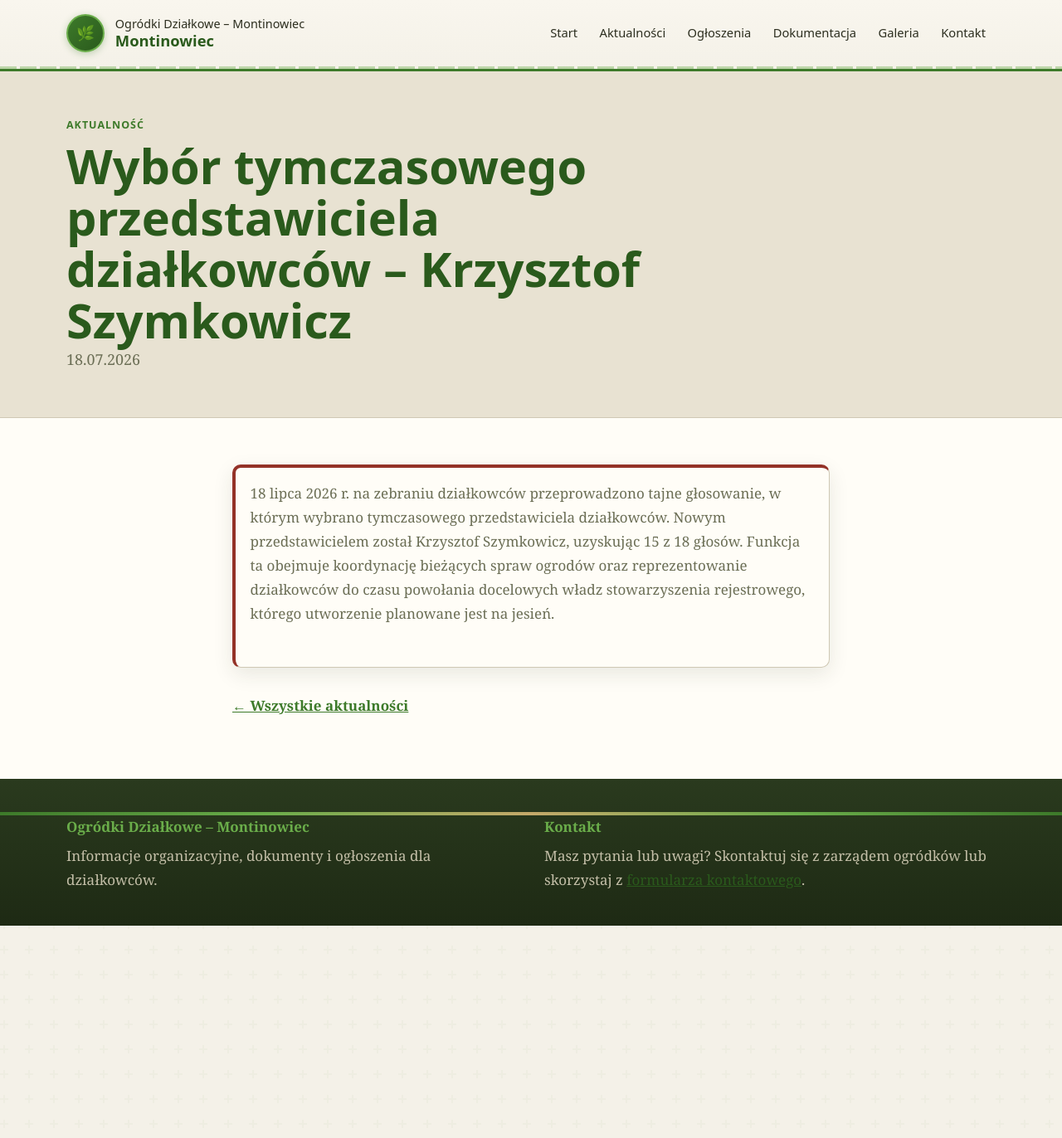
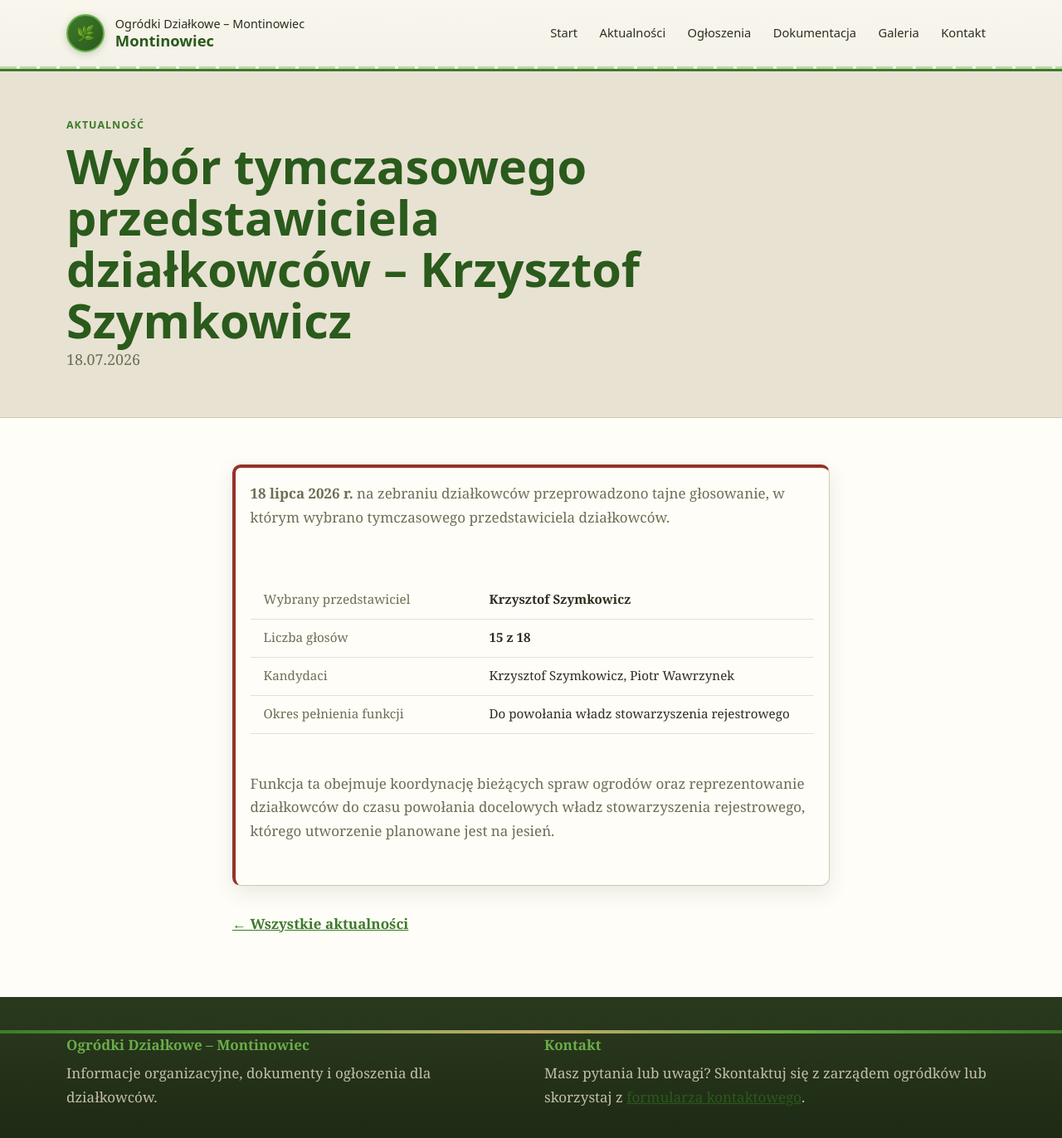
Before and after one commit to brxie/montin-page, a Jekyll site: the page built from _announcements/2026-07-18-wybor-przedstawiciela.md, in a window 1280 px wide and 1378 px high. Shown: the top 1372 px of the window at 83% size. Built offline with Jekyll 4.4.1, drawn with Linux system fonts in a browser that asks for light colours.

Commit message:
Lepsze formatowanie podstrony: lead + tabela wyników + CSS

```diff
--- a/_announcements/2026-07-18-wybor-przedstawiciela.md
+++ b/_announcements/2026-07-18-wybor-przedstawiciela.md
@@ -8,4 +8,29 @@ slug: podsumowanie-spotkania-2026-07-18
 permalink: /aktualnosci/podsumowanie-spotkania-2026-07-18/
 ---
 
-18 lipca 2026 r. na zebraniu działkowców przeprowadzono tajne głosowanie, w którym wybrano tymczasowego przedstawiciela działkowców. Nowym przedstawicielem został Krzysztof Szymkowicz, uzyskując 15 z 18 głosów. Funkcja ta obejmuje koordynację bieżących spraw ogrodów oraz reprezentowanie działkowców do czasu powołania docelowych władz stowarzyszenia rejestrowego, którego utworzenie planowane jest na jesień.
+<p class="lead">
+  <strong>18 lipca 2026 r.</strong> na zebraniu działkowców przeprowadzono tajne głosowanie, w którym wybrano tymczasowego przedstawiciela działkowców.
+</p>
+
+<table class="results-table">
+  <tbody>
+    <tr>
+      <td>Wybrany przedstawiciel</td>
+      <td><strong>Krzysztof Szymkowicz</strong></td>
+    </tr>
+    <tr>
+      <td>Liczba głosów</td>
+      <td><strong>15 z 18</strong></td>
+    </tr>
+    <tr>
+      <td>Kandydaci</td>
+      <td>Krzysztof Szymkowicz, Piotr Wawrzynek</td>
+    </tr>
+    <tr>
+      <td>Okres pełnienia funkcji</td>
+      <td>Do powołania władz stowarzyszenia rejestrowego</td>
+    </tr>
+  </tbody>
+</table>
+
+<p>Funkcja ta obejmuje koordynację bieżących spraw ogrodów oraz reprezentowanie działkowców do czasu powołania docelowych władz stowarzyszenia rejestrowego, którego utworzenie planowane jest na jesień.</p>
--- a/assets/css/site.css
+++ b/assets/css/site.css
@@ -733,3 +733,20 @@ code {
   .feature-grid,
   .photo-gallery { grid-template-columns: 1fr; }
 }
+
+/* Results table (announcement detail) */
+.results-table {
+  width: 100%;
+  border-collapse: collapse;
+  margin: 1.5rem 0;
+  font-size: 0.95rem;
+}
+.results-table td {
+  padding: 0.6rem 1rem;
+  border-bottom: 1px solid var(--border, #e0e0e0);
+}
+.results-table td:first-child {
+  color: var(--muted, #666);
+  white-space: nowrap;
+  width: 40%;
+}
```
